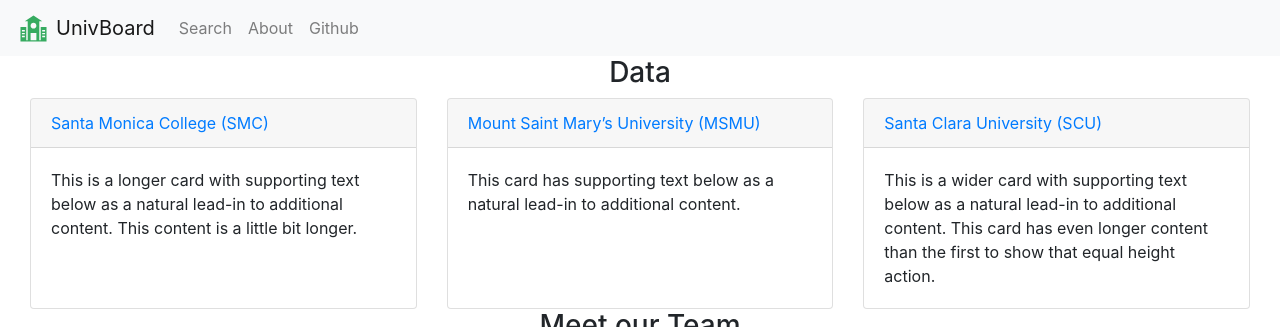
After one commit to tonglyu/UnivBoard, a Flask app: page /about in a window 1280 px wide. The commit adds this page. Shown: the top 327 px of the page. Run offline with Flask 2, Linux system fonts and the light colour scheme; some libraries are stand-ins or nearby versions.

Commit message:
update styles

```diff
--- a/app.py
+++ b/app.py
@@ -54,9 +54,9 @@ def show_details():
     details = detail.getDetails(es)
     return render_template('details.html', details=details)
 
-@app.route('/feature')
-def feature():
-    return render_template('subsection.html')
+@app.route('/about')
+def about():
+    return render_template('about.html')
 
 if __name__ == '__main__':
     app.run()
--- a/detail.py
+++ b/detail.py
@@ -8,7 +8,7 @@ def getDetails(es):
     index = request.args.get('index')
     id = request.args.get('id')
     results = es.get(index=index, id=id)
-    courses = results['_source']['related courses']
+    courses = results['_source'].get('related courses', [])
     related = []
     for course in courses:
         body = {
@@ -21,5 +21,5 @@ def getDetails(es):
         result = es.search(index=index.replace("program", "course"), body=body)
         if result["hits"]["total"]['value'] != 0:
             related.append(result["hits"]["hits"][0]["_source"])
-    results['_source']["related courses"] = related
+    results['_source']['related courses'] = related
     return results['_source']
--- a/search.py
+++ b/search.py
@@ -35,7 +35,7 @@ def getPrograms(es):
         }
     }
     if keywords != "":
-        body["query"]["bool"]["must"].append({"match": {'title':keywords}})
+        body["query"]["bool"]["must"].append({"multi_match": {'query': keywords, 'fields': ["title", "degree"]}})
     for department in departments:
         body["query"]["bool"]["should"].append({"term": {'department.keyword':department}})
     if len(body["query"]["bool"]["should"]) > 0:
@@ -45,7 +45,7 @@ def getPrograms(es):
         index += university + suffix + ","
     if len(universities) == 0:
         index = "smc-program,msmu-program,scu-program"
-    results = es.search(index=index.rstrip(","), body=body)
+    results = es.search(index=index.rstrip(","), body=body, search_type="dfs_query_then_fetch")
     return results
 
 def getCourses(es):
@@ -82,5 +82,5 @@ def getCourses(es):
         index += university + suffix + ","
     if len(universities) == 0:
         index = "smc-course,msmu-course,scu-course"
-    results = es.search(index=index.rstrip(","), body=body)
+    results = es.search(index=index.rstrip(","), body=body, search_type="dfs_query_then_fetch")
     return results
--- /dev/null
+++ b/templates/about.html
@@ -0,0 +1,56 @@
+{% extends "index.html" %}
+
+{% block content %}
+<div class="container-fluid" style="height: 85vh">
+    <div class="row justify-content-center">
+        <h3>Data</h3>
+    </div>
+    <div class="row justify-content-center">
+        <div class="card-deck col-md-12">
+          <div class="card">
+            <div class="card-header"><a href="http://www.smc.edu/Pages/Home.aspx" class="card-link">Santa Monica College (SMC)</a></div>
+            <div class="card-body">
+              <p class="card-text">This is a longer card with supporting text below as a natural lead-in to additional content. This content is a little bit longer.</p>
+            </div>
+          </div>
+          <div class="card">
+            <div class="card-header"><a href="https://www.msmu.edu/" class="card-link">Mount Saint Mary’s University (MSMU)</a></div>
+            <div class="card-body">
+              <p class="card-text">This card has supporting text below as a natural lead-in to additional content.</p>
+            </div>
+          </div>
+          <div class="card">
+            <div class="card-header"><a href="https://www.scu.edu/" class="card-link">Santa Clara University (SCU)</a></div>
+            <div class="card-body">
+              <p class="card-text">This is a wider card with supporting text below as a natural lead-in to additional content. This card has even longer content than the first to show that equal height action.</p>
+            </div>
+          </div>
+        </div>
+    </div>
+    <div class="row justify-content-center">
+        <h3>Meet our Team</h3>
+    </div>
+    <div class="row justify-content-center">
+        <div class="card-deck col-md-12">
+          <div class="card">
+            <div class="card-body">
+                <img class="card-img-top" src="..." alt="Card image cap">
+            </div>
+            <div class="card-footer">Ziwei Yuan</div>
+          </div>
+          <div class="card">
+            <div class="card-body">
+                <img class="card-img-top" src="..." alt="Card image cap">
+            </div>
+            <div class="card-footer">Tong Lyu</div>
+          </div>
+          <div class="card">
+            <div class="card-body">
+                <img class="card-img-top" src="..." alt="Card image cap">
+            </div>
+            <div class="card-footer">Tianyang Li</div>
+          </div>
+        </div>
+    </div>
+</div>
+{% endblock %}
--- a/templates/index.html
+++ b/templates/index.html
@@ -12,7 +12,8 @@
     <div class="collapse navbar-collapse" id="navbarNavAltMarkup">
         <div class="navbar-nav">
             <a class="nav-item nav-link" href="{{ url_for('index') }}">Search</a>
-            <a class="nav-item nav-link" href="{{ url_for('feature') }}">Feature</a>
+            <a class="nav-item nav-link" href="{{ url_for('about') }}">About</a>
+            <a class="nav-item nav-link" href="https://github.com/ZiweiYuan/UnivBoard">Github</a>
         </div>
     </div>
 </nav>
@@ -38,10 +39,11 @@
                         <div class="form-row">
                             <div class="form-group col-md-12">
                                 <label for="search-input">Keyword</label>
-                                <input type="search" class="form-control" id="keywords" name="keywords" placeholder="Computer">
+                                <input type="search" class="form-control" id="keywords" name="keywords" placeholder="Computer" value="{{ request.form['keywords'] }}">
                             </div>
                         </div>
                         <div class="form-row">
+                            <div class="form-group col-md-12">
                                 <div class="form-check form-check-inline">
                                     <input class="form-check-input" type="checkbox" id="smc" value="smc" name="univ">
                                     <label class="form-check-label" for="smc" style="margin-right: 5px;">Santa Monica Coll.</label>
@@ -53,6 +55,7 @@
                                 <div class="form-check form-check-inline">
                                     <input class="form-check-input" type="checkbox" id="scu" value="scu" name="univ">
                                     <label class="form-check-label" for="scu" style="margin-right: 5px;">Santa Clara Univ.</label>
+                                </div>
                             </div>
                         </div>
                         <div class="form-row">
@@ -69,10 +72,12 @@
                         <div class="form-row">
                             <div class="form-group col-md-12">
                                 <label for="search-input">Keyword</label>
-                                <input type="search" class="form-control" id="keywords2" name="keywords2" placeholder="Computer">
+                                <input type="search" class="form-control" id="keywords2" name="keywords2" placeholder="Computer" value="{{ request.form['keywords2'] }}">
                             </div>
                         </div>
                         <div class="form-row">
+                            <div class="form-group col-md-12">
+                                <label>Search field: </label>
                                 <div class="form-check form-check-inline">
                                   <input class="form-check-input" type="radio" id="title" name="field" value="title" checked>
                                   <label class="form-check-label" for="title">
@@ -86,7 +91,9 @@
                                   </label>
                                 </div>
                             </div>
+                        </div>
                         <div class="form-row">
+                            <div class="form-group col-md-12">
                                 <div class="form-check form-check-inline">
                                     <input class="form-check-input" type="checkbox" id="smc" value="smc" name="univ2">
                                     <label class="form-check-label" for="smc" style="margin-right: 5px;">Santa Monica Coll.</label>
@@ -98,6 +105,7 @@
                                 <div class="form-check form-check-inline">
                                     <input class="form-check-input" type="checkbox" id="scu" value="scu" name="univ2">
                                     <label class="form-check-label" for="scu" style="margin-right: 5px;">Santa Clara Univ.</label>
+                                </div>
                             </div>
                         </div>
                         <div class="form-row">
--- a/templates/subsection.html
+++ /dev/null
@@ -1,5 +0,0 @@
-{% extends "index.html" %}
-
-{% block content %}
-  <h1>Hello, Bootstrap</h1>
-{% endblock %}
```
Also changed, not shown: templates/details.html (+17 -16 lines). Lines whose indentation alone changed are shown as unchanged.
